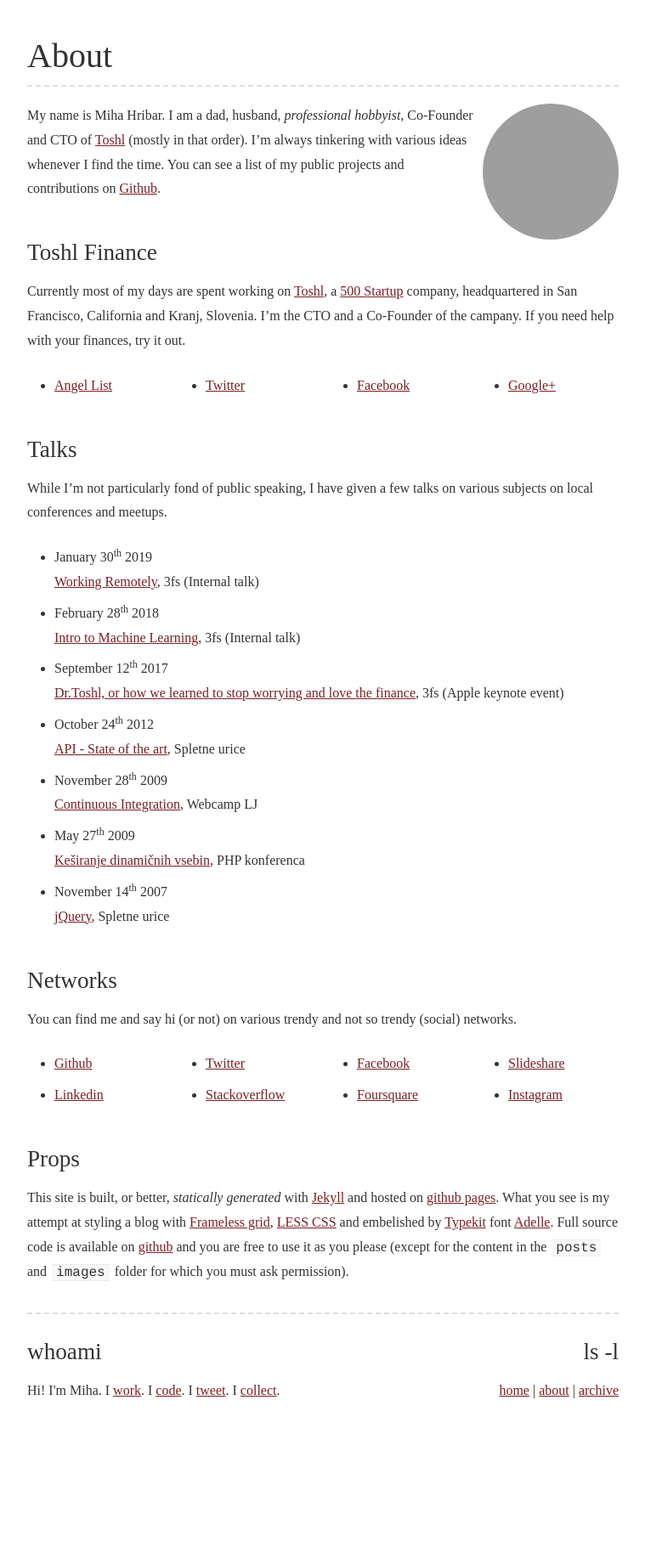
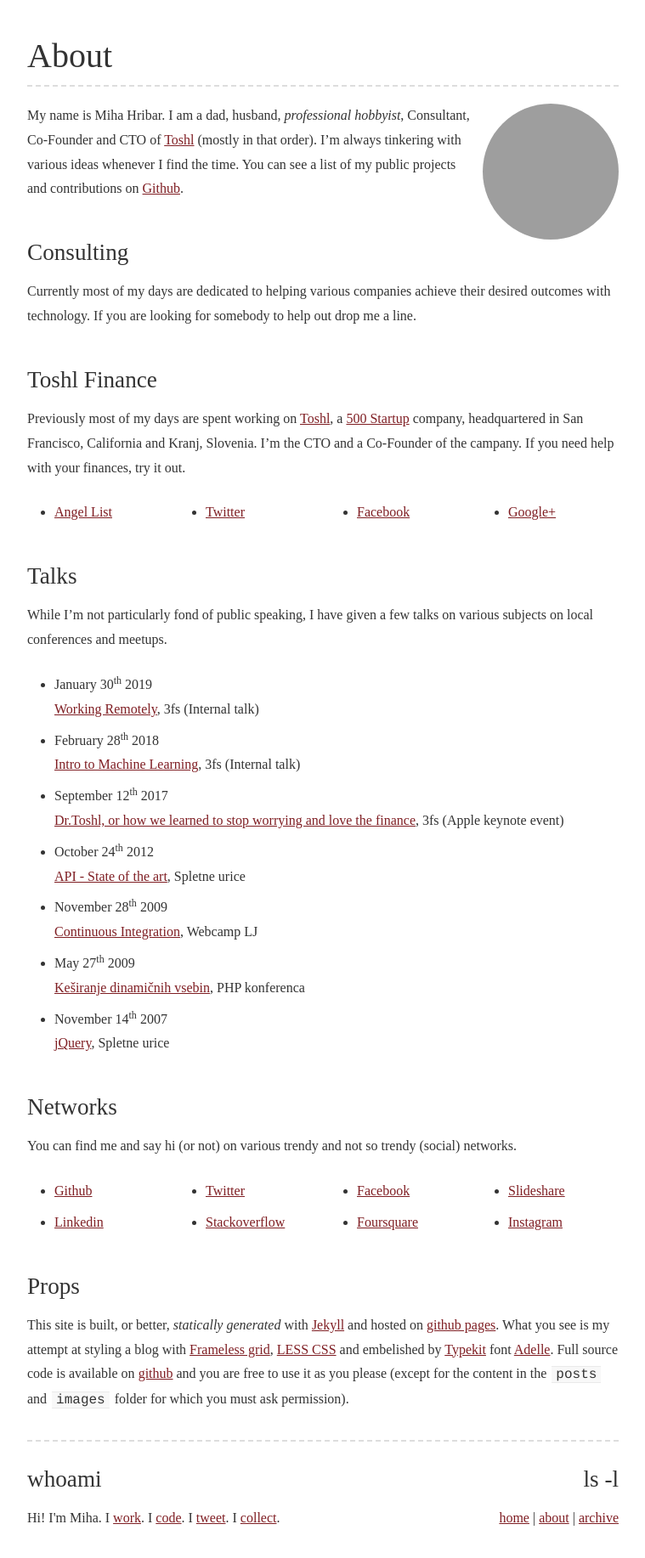
Before and after one commit to mihahribar/mihahribar.github.io, a Jekyll site: the page built from about.md, in a window 1280 px wide. Shown: the whole page at 85% size, without its empty margins (260-1019 px from the left). Built offline with Jekyll 4.4.1, drawn with Linux system fonts in a browser that asks for light colours; before the commit the page ends 1684 px from its top, so only the background shows below that; grey boxes are pictures that could not be loaded.

Commit message:
Update about.md

```diff
--- a/about.md
+++ b/about.md
@@ -7,14 +7,19 @@
 =====
 
 ![](http://www.gravatar.com/avatar/0f4e496a1dd3c0166af5527febb30dc6?rating=PG&size=150)
-My name is Miha Hribar. I am a dad, husband, *professional hobbyist*, Co-Founder and
+My name is Miha Hribar. I am a dad, husband, *professional hobbyist*, Consultant, Co-Founder and
 CTO of [Toshl](http://toshl.com) (mostly in that order). I'm always tinkering with various ideas whenever I find the time. You can see a list of my public
 projects and contributions on [Github](https://github.com/mihahribar).
+
+Consulting
+----------
+
+Currently most of my days are dedicated to helping various companies achieve their desired outcomes with technology. If you are looking for somebody to help out drop me a line.
 
 Toshl Finance
 -------------
 
-Currently most of my days are spent working on
+Previously most of my days are spent working on
 [Toshl](https://toshl.com), a [500 Startup](http://500.co) company,
 headquartered in San Francisco, California and Kranj, Slovenia. I'm the
 CTO and a Co-Founder of the campany. If you need help with your finances, try it out.
```
